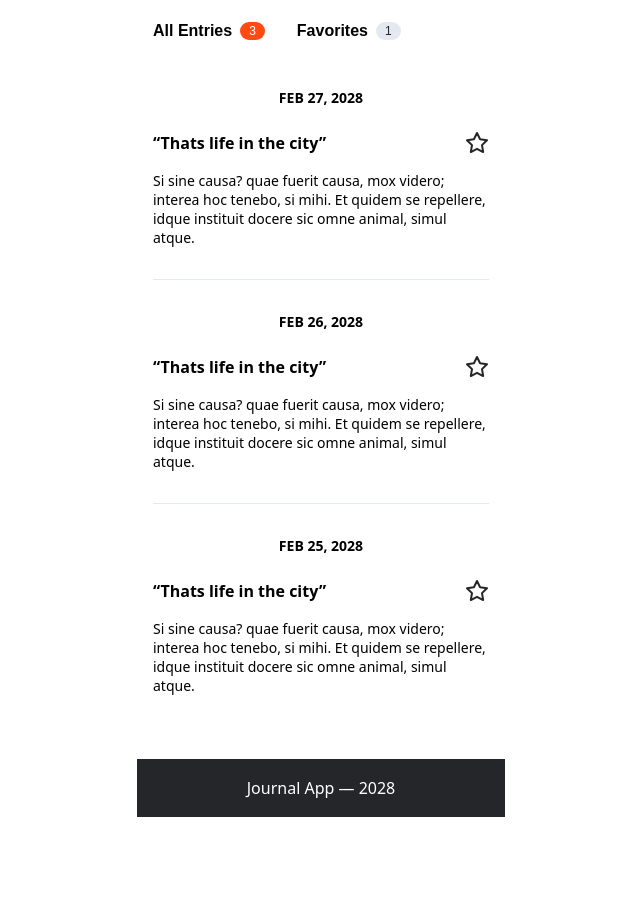
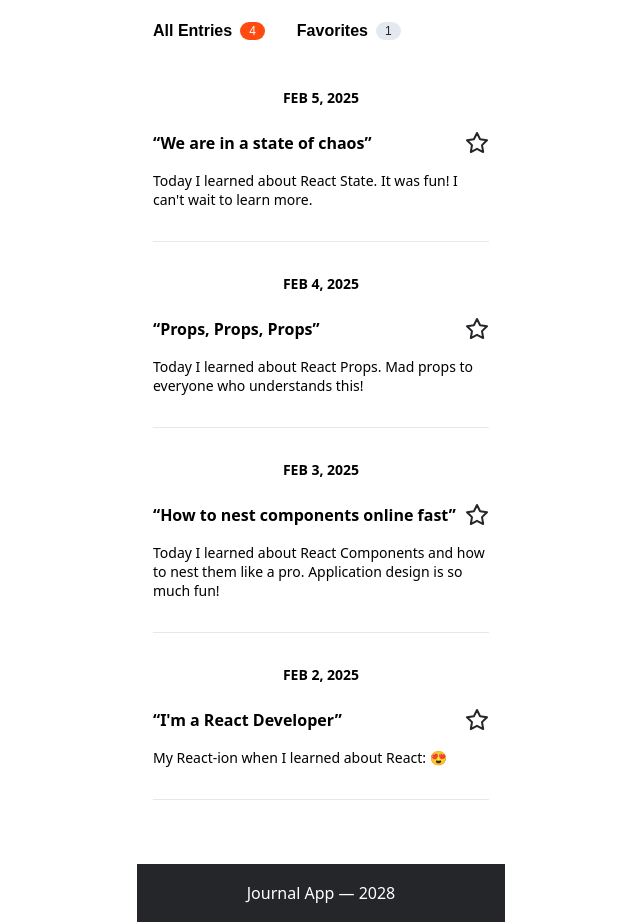
Before and after one commit to Nesssaaa/React-Journal-App-Challenge, a React (Create React App) app: page / in a window 1280 px wide. Shown: the part 560-1482 px from the top of the page, without its empty margins (319-959 px from the left). Before the commit the page ends 1377 px from the top, so only its background shows below. Built offline with nearby package versions, Linux system fonts and the light colour scheme.

Commit message:
mapped over entries and added entries.length

```diff
--- a/src/components/EntriesSection/index.js
+++ b/src/components/EntriesSection/index.js
@@ -5,35 +5,56 @@ import Tabs from "../Tabs";
 import Tab from "../Tab";
 import Badge from "../Badge";
 
+const entries = [
+  {
+    id: 1000,
+    date: "Feb 5, 2025",
+    motto: "We are in a state of chaos",
+    notes:
+      "Today I learned about React State. It was fun! I can't wait to learn more.",
+  },
+  {
+    id: 999,
+    date: "Feb 4, 2025",
+    motto: "Props, Props, Props",
+    notes:
+      "Today I learned about React Props. Mad props to everyone who understands this!",
+  },
+  {
+    id: 998,
+    date: "Feb 3, 2025",
+    motto: "How to nest components online fast",
+    notes:
+      "Today I learned about React Components and how to nest them like a pro. Application design is so much fun!",
+  },
+  {
+    id: 997,
+    date: "Feb 2, 2025",
+    motto: "I'm a React Developer",
+    notes: "My React-ion when I learned about React: 😍",
+  },
+];
+
 export default function EntriesSection() {
   return (
     <section className="entries-section">
       <Tabs>
         <Tab active>
-          All Entries <Badge isActive>3</Badge>
+          All Entries <Badge isActive>{entries.length}</Badge>
         </Tab>
         <Tab>
           Favorites <Badge>1</Badge>
         </Tab>
       </Tabs>
       <div className="entries-section__entries">
-        <Entry
-          date="Feb 27, 2028"
-          motto="Thats life in the city"
-          notes="Si sine causa? quae fuerit causa, mox videro; interea hoc tenebo, si mihi. Et quidem se repellere, idque instituit docere sic omne animal, simul atque."
-        />
-        <Divider />
-        <Entry
-          date="Feb 26, 2028"
-          motto="Thats life in the city"
-          notes="Si sine causa? quae fuerit causa, mox videro; interea hoc tenebo, si mihi. Et quidem se repellere, idque instituit docere sic omne animal, simul atque."
-        />
-        <Divider />
-        <Entry
-          date="Feb 25, 2028"
-          motto="Thats life in the city"
-          notes="Si sine causa? quae fuerit causa, mox videro; interea hoc tenebo, si mihi. Et quidem se repellere, idque instituit docere sic omne animal, simul atque."
-        />
+        {entries.map((entry)=>{
+          return <>
+          <Entry key={entry.id} date={entry.date} motto={entry.motto} notes={entry.notes}/>
+          <Divider />
+          </>
+        })}
+
+
       </div>
     </section>
   );
```
